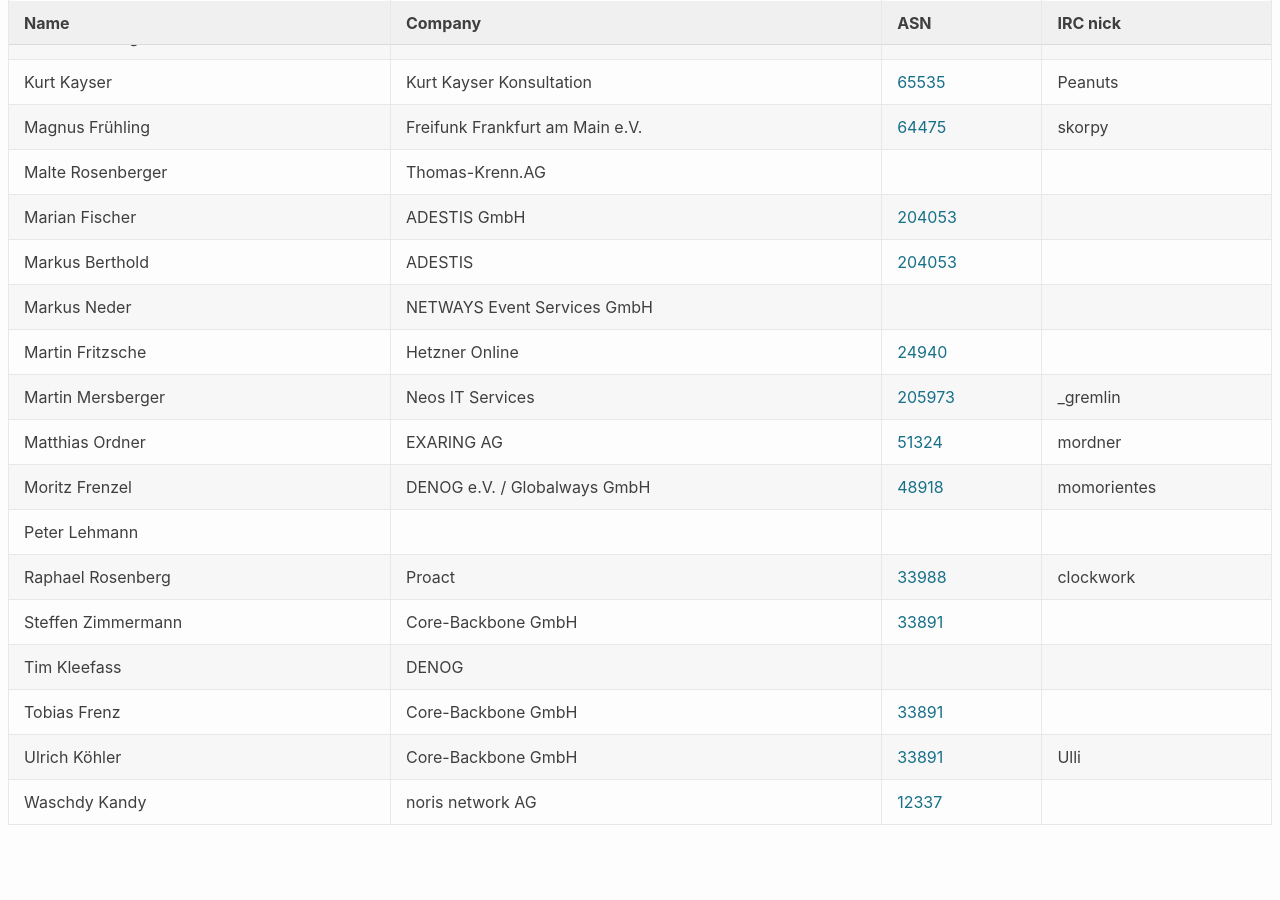
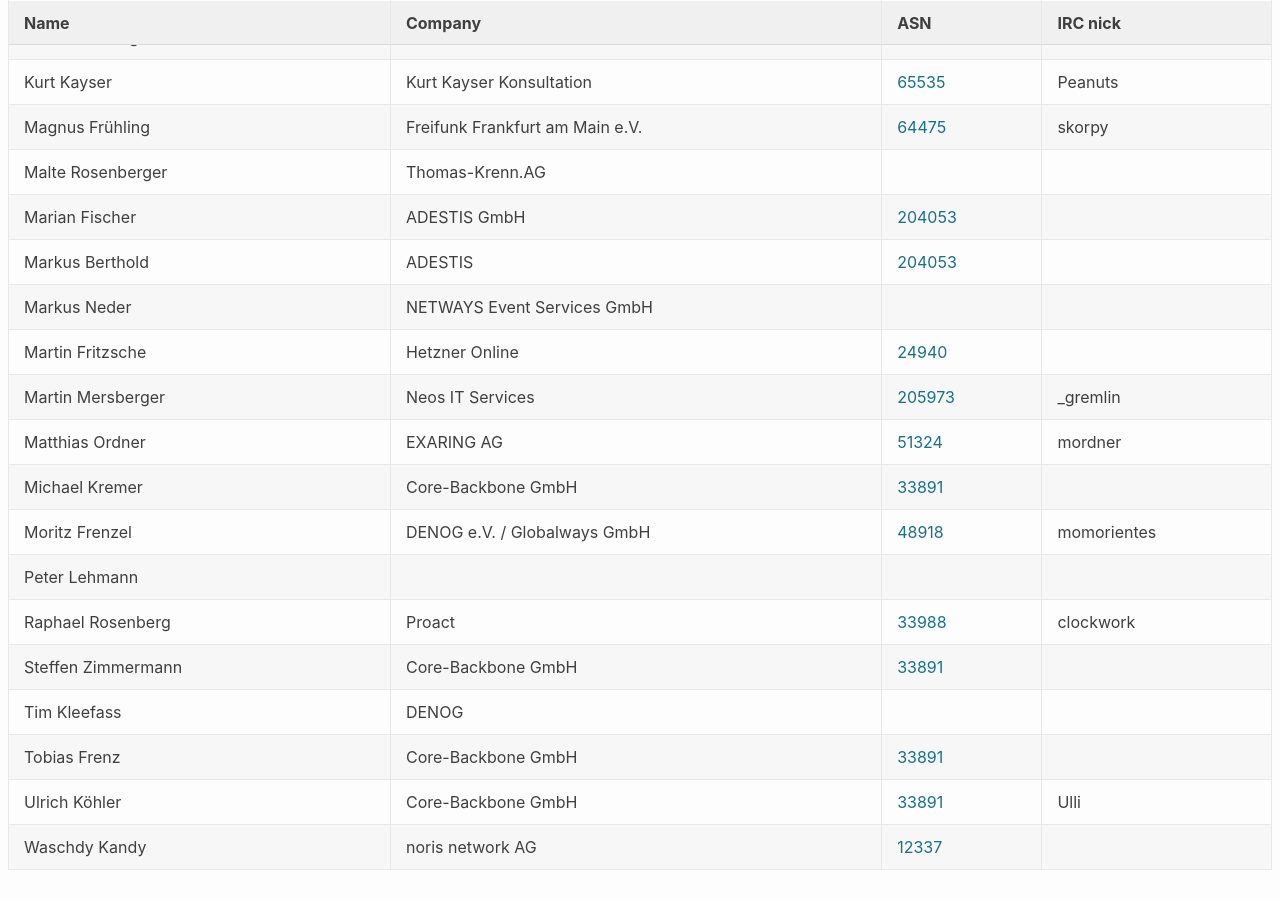
Before and after one commit to denog/pretix-attendeelist, a Jekyll site: the page built from meetup2023_05/index.markdown, in a window 1280 px wide and 900 px high, scrolled down 624 px. Built offline with Jekyll 4.4.1, drawn with Linux system fonts in a browser that asks for light colours; before the commit the page ends 1479 px from its top, so only the background shows below that.

Commit message:
Latest data: Mon Sep 25 13:28:36 UTC 2023

```diff
--- a/_data/attendees_denog_meetup_2023_05.json
+++ b/_data/attendees_denog_meetup_2023_05.json
@@ -138,6 +138,12 @@
     "asn": "51324"
   },
   {
+    "name": "Michael Kremer",
+    "company": "Core-Backbone GmbH",
+    "irc": null,
+    "asn": "33891"
+  },
+  {
     "name": "Moritz Frenzel",
     "company": "DENOG e.V. / Globalways GmbH",
     "irc": "momorientes",
```
